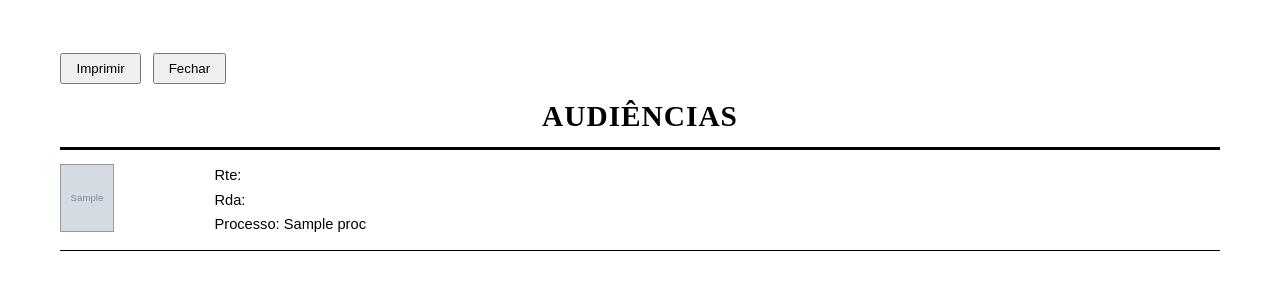
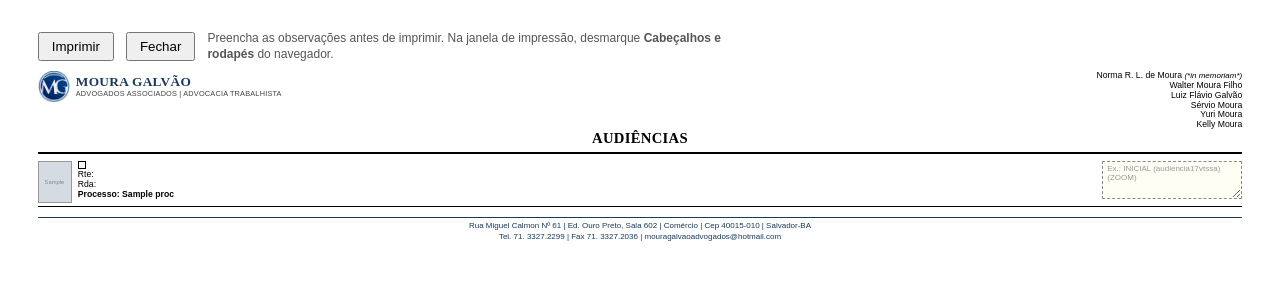
Before and after one commit to Ricardo-Santos-Tostas/Galvao, a PHP site: template advocacia/views/imprimir/pauta_audiencias.php in a window 1280 px wide. Shown: the top 303 px of the page. Run offline with PHP 8.4, Linux system fonts and the light colour scheme; the template is opened without the code that fills it: most values are stand-ins (such as "Sample title", 1, 10 or a date in 2020); grey boxes marked "Sample" are stand-in pictures; data that the repository does not hold is empty.

Commit message:
Sincroniza cadastros com o cliente via Git sem apagar anexos locais.
Inclui dados_servidor.csv, sincronizacao incremental na atualizacao do cliente, layout de impressao da pauta e importacao de Access .mdb.

```diff
--- /dev/null
+++ b/advocacia/views/imprimir/cabecalho_impressao.php
@@ -0,0 +1,17 @@
+<header class="imp-cabecalho">
+    <div class="imp-cabecalho-marca">
+        <img src="assets/img/logo.png" alt="Moura Galvão Advogados" class="imp-cabecalho-logo">
+        <div>
+            <div class="imp-cabecalho-nome">MOURA GALVÃO</div>
+            <div class="imp-cabecalho-sub">ADVOGADOS ASSOCIADOS | ADVOCACIA TRABALHISTA</div>
+        </div>
+    </div>
+    <ul class="imp-socios">
+        <li>Norma R. L. de Moura <em>(*in memoriam*)</em></li>
+        <li>Walter Moura Filho</li>
+        <li>Luiz Flávio Galvão</li>
+        <li>Sérvio Moura</li>
+        <li>Yuri Moura</li>
+        <li>Kelly Moura</li>
+    </ul>
+</header>
--- /dev/null
+++ b/advocacia/views/imprimir/estilos_impressao.php
@@ -0,0 +1,200 @@
+<?php
+/**
+ * Estilos compartilhados — impressão compacta (Arial 6.5pt, máximo por folha).
+ * Cabeçalho/rodapé repetem via table thead/tfoot (sem sobrepor o conteúdo).
+ *
+ * @var string $estilosExtras CSS adicional por tipo de relatório
+ */
+$estilosExtras = $estilosExtras ?? '';
+?>
+<style>
+    * { box-sizing: border-box; margin: 0; padding: 0; }
+    body {
+        font-family: Arial, Helvetica, sans-serif;
+        font-size: 6.5pt;
+        color: #000;
+        background: #fff;
+        padding: 8mm 10mm;
+        line-height: 1.15;
+    }
+    .botoes {
+        margin-bottom: 8px;
+        display: flex;
+        flex-wrap: wrap;
+        align-items: center;
+        gap: 6px 12px;
+    }
+    .botoes button {
+        font-size: 10pt;
+        padding: 5px 12px;
+        cursor: pointer;
+    }
+    .botoes-dica {
+        font-size: 9pt;
+        color: #555;
+        max-width: 560px;
+        line-height: 1.35;
+    }
+
+    .imp-layout {
+        width: 100%;
+        border-collapse: collapse;
+        border: none;
+    }
+    .imp-layout td {
+        border: none;
+        padding: 0;
+        vertical-align: top;
+    }
+    .imp-layout-cabecalho {
+        padding-bottom: 6px;
+    }
+    .imp-layout-cabecalho .imp-cabecalho {
+        margin-bottom: 0;
+    }
+    .imp-layout-rodape {
+        padding-top: 4px;
+    }
+    .imp-layout-rodape .imp-rodape {
+        margin-top: 0;
+    }
+
+    .imp-cabecalho {
+        display: flex;
+        justify-content: space-between;
+        align-items: flex-start;
+        gap: 10px;
+    }
+    .imp-cabecalho-marca {
+        display: flex;
+        align-items: center;
+        gap: 6px;
+        min-width: 0;
+    }
+    .imp-cabecalho-logo {
+        width: 32px;
+        height: 32px;
+        object-fit: contain;
+        flex-shrink: 0;
+    }
+    .imp-cabecalho-nome {
+        font-family: 'Times New Roman', Times, serif;
+        font-size: 10pt;
+        font-weight: bold;
+        color: #1a3a5c;
+        letter-spacing: 0.3px;
+        line-height: 1.05;
+    }
+    .imp-cabecalho-sub {
+        margin-top: 1px;
+        font-size: 5.5pt;
+        letter-spacing: 0.2px;
+        color: #444;
+        text-transform: uppercase;
+        line-height: 1.2;
+    }
+    .imp-socios {
+        list-style: none;
+        text-align: right;
+        font-size: 6.5pt;
+        line-height: 1.15;
+        flex-shrink: 0;
+    }
+    .imp-socios em { font-style: italic; font-size: 6pt; }
+
+    .imp-rodape {
+        padding-top: 3px;
+        border-top: 1.5px solid #1a3a5c;
+        text-align: center;
+    }
+    .imp-rodape-linha {
+        font-size: 6pt;
+        line-height: 1.2;
+        color: #1a3a5c;
+    }
+    .imp-rodape-linha + .imp-rodape-linha { margin-top: 1px; }
+
+    .imp-titulo {
+        text-align: center;
+        font-family: 'Times New Roman', Times, serif;
+        font-size: 11pt;
+        font-weight: bold;
+        letter-spacing: 0.3px;
+        text-transform: uppercase;
+        margin-bottom: 3px;
+    }
+    .imp-subtitulo {
+        text-align: center;
+        font-size: 6.5pt;
+        font-weight: bold;
+        margin-bottom: 5px;
+    }
+    .imp-meta {
+        text-align: center;
+        font-size: 6.5pt;
+        color: #333;
+        margin-bottom: 6px;
+    }
+    .imp-linha-grossa {
+        border: none;
+        border-top: 2px solid #000;
+        margin: 0 0 4px;
+    }
+    .imp-vazio {
+        text-align: center;
+        padding: 20px 12px;
+        color: #444;
+        line-height: 1.3;
+    }
+
+    .imp-tabela {
+        width: 100%;
+        border-collapse: collapse;
+        table-layout: fixed;
+        font-size: 6.5pt;
+    }
+    .imp-tabela th,
+    .imp-tabela td {
+        border: 1px solid #000;
+        padding: 2px 3px;
+        vertical-align: top;
+        word-wrap: break-word;
+        overflow-wrap: break-word;
+        line-height: 1.15;
+    }
+    .imp-tabela th {
+        font-size: 6.5pt;
+        font-weight: bold;
+        text-transform: uppercase;
+        background: #f0f0f0;
+    }
+
+    @page {
+        size: A4 portrait;
+        margin: 8mm;
+    }
+
+    @media print {
+        .botoes { display: none !important; }
+        body { padding: 0; margin: 0; }
+
+        .imp-layout thead { display: table-header-group; }
+        .imp-layout tfoot { display: table-footer-group; }
+        .imp-layout tbody { display: table-row-group; }
+
+        .imp-layout-cabecalho {
+            padding-bottom: 3px;
+            border-bottom: 1px solid #ccc;
+        }
+        .imp-layout-rodape {
+            padding-top: 2px;
+        }
+
+        .imp-cabecalho-logo {
+            -webkit-print-color-adjust: exact;
+            print-color-adjust: exact;
+        }
+    }
+
+    <?= $estilosExtras ?>
+</style>
--- /dev/null
+++ b/advocacia/views/imprimir/layout_impressao_fim.php
@@ -0,0 +1,6 @@
+                </td>
+            </tr>
+        </tbody>
+    </table>
+</body>
+</html>
--- /dev/null
+++ b/advocacia/views/imprimir/layout_impressao_inicio.php
@@ -0,0 +1,43 @@
+<?php
+/**
+ * @var string $tituloPagina  Título da aba do navegador
+ * @var string $dicaImpressao Texto opcional acima dos botões
+ */
+$tituloPagina  = $tituloPagina ?? 'Impressão';
+$dicaImpressao = $dicaImpressao ?? 'Na janela de impressão, desmarque <strong>Cabeçalhos e rodapés</strong> do navegador.';
+$estilosExtras = $estilosExtras ?? '';
+?>
+<!DOCTYPE html>
+<html lang="pt-BR">
+<head>
+    <meta charset="UTF-8">
+    <title><?= htmlspecialchars($tituloPagina) ?></title>
+    <?php include __DIR__ . '/estilos_impressao.php'; ?>
+</head>
+<body>
+    <div class="botoes">
+        <button type="button" onclick="window.print()">Imprimir</button>
+        <button type="button" onclick="window.close()">Fechar</button>
+        <?php if ($dicaImpressao !== ''): ?>
+        <p class="botoes-dica"><?= $dicaImpressao ?></p>
+        <?php endif; ?>
+    </div>
+
+    <table class="imp-layout">
+        <thead>
+            <tr>
+                <td class="imp-layout-cabecalho">
+                    <?php include __DIR__ . '/cabecalho_impressao.php'; ?>
+                </td>
+            </tr>
+        </thead>
+        <tfoot>
+            <tr>
+                <td class="imp-layout-rodape">
+                    <?php include __DIR__ . '/rodape_impressao.php'; ?>
+                </td>
+            </tr>
+        </tfoot>
+        <tbody>
+            <tr>
+                <td class="imp-corpo">
--- a/advocacia/views/imprimir/pauta_audiencias.php
+++ b/advocacia/views/imprimir/pauta_audiencias.php
@@ -1,59 +1,25 @@
 <?php
 /** @var array $gruposPorData */
-?>
-<!DOCTYPE html>
-<html lang="pt-BR">
-<head>
-    <meta charset="UTF-8">
-    <title>Audiências · Impressão</title>
-    <style>
-        * { box-sizing: border-box; margin: 0; padding: 0; }
-        body {
-            font-family: Arial, Helvetica, sans-serif;
-            font-size: 11pt;
-            color: #000;
-            background: #fff;
-            padding: 14mm 16mm;
-        }
-        .botoes { margin-bottom: 16px; }
-        .botoes button {
-            font-size: 10pt;
-            padding: 6px 14px;
-            margin-right: 8px;
-            cursor: pointer;
-        }
-        .pauta-bloco { margin-bottom: 28px; }
+
+$tituloPagina = 'Audiências · Impressão';
+$dicaImpressao = 'Preencha as observações antes de imprimir. Na janela de impressão, desmarque <strong>Cabeçalhos e rodapés</strong> do navegador.';
+$estilosExtras = <<<'CSS'
+    .pauta-bloco { margin-bottom: 10px; }
     .pauta-bloco:last-child { margin-bottom: 0; }
-        .pauta-titulo {
-            text-align: center;
-            font-family: 'Times New Roman', Times, serif;
-            font-size: 22pt;
-            font-weight: bold;
-            letter-spacing: 1px;
-            text-transform: uppercase;
-            margin-bottom: 10px;
-        }
-        .pauta-data {
-            text-align: center;
-            font-size: 11pt;
-            margin-bottom: 14px;
-        }
-        .pauta-linha-grossa {
-            border: none;
-            border-top: 3px solid #000;
-            margin: 0 0 0 0;
-        }
     .pauta-item {
         display: flex;
         align-items: flex-start;
-            gap: 14px;
-            padding: 14px 0;
+        gap: 6px;
+        padding: 3px 0;
         border-bottom: 1px solid #000;
+        font-size: 6.5pt;
+        line-height: 1.15;
+        break-inside: avoid;
+        page-break-inside: avoid;
     }
-        .pauta-item:last-child { border-bottom: 1px solid #000; }
     .pauta-foto {
-            width: 54px;
-            height: 68px;
+        width: 34px;
+        height: 42px;
         flex-shrink: 0;
         border: 1px solid #999;
         background: #f5f5f5;
@@ -65,50 +31,77 @@
         height: 100%;
         object-fit: cover;
     }
-        .pauta-esq {
-            width: 72px;
+    .pauta-item-esq { flex: 1; min-width: 0; }
+    .pauta-item-linha { display: block; margin-top: 0; }
+    .pauta-item-topo {
+        display: flex;
+        align-items: flex-start;
+        gap: 4px;
+        margin-bottom: 1px;
+    }
+    .pauta-check-box {
+        display: block;
+        width: 8px;
+        height: 8px;
+        border: 1px solid #000;
         flex-shrink: 0;
-            line-height: 1.45;
-            font-size: 11pt;
+        margin-top: 0;
     }
-        .pauta-dir {
-            flex: 1;
-            line-height: 1.55;
-            font-size: 11pt;
+    .pauta-processo { font-weight: bold; }
+    .pauta-obs {
+        flex: 0 0 140px;
+        width: 140px;
+        min-height: 38px;
+        border: 1px dashed #888;
+        border-radius: 1px;
+        padding: 2px 4px;
+        font-family: inherit;
+        font-size: 6.5pt;
+        line-height: 1.15;
+        resize: vertical;
+        background: #fffef5;
     }
-        .pauta-dir div + div { margin-top: 2px; }
-        .pauta-vazio {
-            text-align: center;
-            padding: 40px 20px;
-            color: #444;
-            line-height: 1.6;
+    .pauta-obs:focus {
+        outline: 1px solid #c9a227;
+        border-color: #c9a227;
+        background: #fff;
+    }
+    .pauta-obs::placeholder { color: #999; font-size: 6pt; }
+    .pauta-bloco-titulo {
+        break-after: avoid;
+        page-break-after: avoid;
     }
     @media print {
-            .botoes { display: none !important; }
-            body { padding: 0; }
-            .pauta-bloco { page-break-inside: avoid; }
         .pauta-foto img {
             -webkit-print-color-adjust: exact;
             print-color-adjust: exact;
         }
+        .pauta-obs {
+            border: none;
+            background: transparent;
+            padding: 0;
+            resize: none;
+            overflow: visible;
+            min-height: 0;
+            flex: 0 0 130px;
+            width: 130px;
         }
-        @page { size: A4 portrait; margin: 14mm 16mm; }
-    </style>
-</head>
-<body>
-    <div class="botoes">
-        <button type="button" onclick="window.print()">Imprimir</button>
-        <button type="button" onclick="window.close()">Fechar</button>
-    </div>
+    }
+CSS;
+
+include __DIR__ . '/layout_impressao_inicio.php';
+?>
 
 <?php if (empty($gruposPorData)): ?>
-    <p class="pauta-vazio">Nenhuma audiência encontrada para o período informado.</p>
+<p class="imp-vazio">Nenhuma audiência encontrada para o período informado.</p>
 <?php else: ?>
     <?php foreach ($gruposPorData as $data => $itens): ?>
     <section class="pauta-bloco">
-            <h1 class="pauta-titulo">Audiências</h1>
-            <p class="pauta-data"><?= htmlspecialchars(pautaFormatarDataPorExtenso($data)) ?></p>
-            <hr class="pauta-linha-grossa">
+        <div class="pauta-bloco-titulo">
+            <h1 class="imp-titulo">Audiências</h1>
+            <p class="imp-subtitulo"><?= htmlspecialchars(pautaFormatarDataPorExtenso($data)) ?></p>
+            <hr class="imp-linha-grossa">
+        </div>
 
         <?php foreach ($itens as $reg): ?>
         <article class="pauta-item">
@@ -117,29 +110,45 @@
                 <img src="<?= htmlspecialchars($reg['foto_url']) ?>" alt="Foto do reclamante">
                 <?php endif; ?>
             </div>
-                <div class="pauta-esq">
+            <div class="pauta-item-esq">
+                <div class="pauta-item-topo">
+                    <span class="pauta-check-box" aria-hidden="true"></span>
+                    <div>
                         <?php if (pautaFormatarJunta($reg['JUNTA'] ?? '')): ?>
-                    <div><?= htmlspecialchars(pautaFormatarJunta($reg['JUNTA'] ?? '')) ?></div>
+                        <div class="pauta-item-linha"><?= htmlspecialchars(pautaFormatarJunta($reg['JUNTA'] ?? '')) ?></div>
                         <?php endif; ?>
                         <?php if (pautaFormatarHora($reg['HORA_AUD'] ?? '')): ?>
-                    <div><?= htmlspecialchars(pautaFormatarHora($reg['HORA_AUD'] ?? '')) ?></div>
+                        <div class="pauta-item-linha"><?= htmlspecialchars(pautaFormatarHora($reg['HORA_AUD'] ?? '')) ?></div>
                         <?php endif; ?>
                     </div>
-                <div class="pauta-dir">
+                </div>
                 <?php if (trim((string) ($reg['RECLAMANTE'] ?? '')) !== ''): ?>
-                    <div>Rte: <?= htmlspecialchars(pautaTextoMaiusculo($reg['RECLAMANTE'] ?? '')) ?></div>
+                <div class="pauta-item-linha">Rte: <?= htmlspecialchars(pautaTextoMaiusculo($reg['RECLAMANTE'] ?? '')) ?></div>
                 <?php endif; ?>
                 <?php if (trim((string) ($reg['RECLAMADA'] ?? '')) !== ''): ?>
-                    <div>Rda: <?= htmlspecialchars(pautaTextoMaiusculo($reg['RECLAMADA'] ?? '')) ?></div>
+                <div class="pauta-item-linha">Rda: <?= htmlspecialchars(pautaTextoMaiusculo($reg['RECLAMADA'] ?? '')) ?></div>
                 <?php endif; ?>
                 <?php if (trim((string) ($reg['PROC'] ?? '')) !== ''): ?>
-                    <div>Processo: <?= htmlspecialchars(trim((string) ($reg['PROC'] ?? ''))) ?></div>
+                <div class="pauta-item-linha pauta-processo">Processo: <?= htmlspecialchars(trim((string) ($reg['PROC'] ?? ''))) ?></div>
                 <?php endif; ?>
             </div>
+            <textarea class="pauta-obs" rows="3" spellcheck="false"
+                      placeholder="Ex.: INICIAL (audiencia17vtssa) (ZOOM)"></textarea>
         </article>
         <?php endforeach; ?>
     </section>
     <?php endforeach; ?>
 <?php endif; ?>
-</body>
-</html>
+
+<script>
+    document.querySelectorAll('.pauta-obs').forEach((campo) => {
+        const ajustar = () => {
+            campo.style.height = 'auto';
+            campo.style.height = Math.max(38, campo.scrollHeight) + 'px';
+        };
+        ajustar();
+        campo.addEventListener('input', ajustar);
+    });
+</script>
+
+<?php include __DIR__ . '/layout_impressao_fim.php'; ?>
--- a/advocacia/views/imprimir/pauta_helpers.php
+++ b/advocacia/views/imprimir/pauta_helpers.php
@@ -44,7 +44,7 @@ function pautaFormatarDataPorExtenso(?string $data): string
     $diaSemana = $dias[$dt->format('l')] ?? $dt->format('l');
     $mes = $meses[(int) $dt->format('n')] ?? $dt->format('F');
 
-    return $diaSemana . ', ' . (int) $dt->format('j') . ' de ' . $mes . ' de ' . $dt->format('Y');
+    return mb_strtolower($diaSemana, 'UTF-8') . ', ' . (int) $dt->format('j') . ' de ' . $mes . ' de ' . $dt->format('Y') . '.';
 }
 
 function pautaChaveData(?string $data): string
@@ -105,10 +105,10 @@ function pautaFormatarHora(?string $hora): string
     }
 
     if (preg_match('/^(\d{1,2}):(\d{2})/', $texto, $m)) {
-        return (int) $m[1] . ':' . $m[2] . ' hs';
+        return (int) $m[1] . ':' . $m[2] . ' hs:';
     }
 
-    return $texto . ' hs';
+    return $texto . ' hs:';
 }
 
 function pautaTextoMaiusculo(?string $valor): string
--- /dev/null
+++ b/advocacia/views/imprimir/rodape_impressao.php
@@ -0,0 +1,8 @@
+<footer class="imp-rodape">
+    <p class="imp-rodape-linha">
+        Rua Miguel Calmon Nº 61 | Ed. Ouro Preto, Sala 602 | Comércio | Cep 40015-010 | Salvador-BA
+    </p>
+    <p class="imp-rodape-linha">
+        Tel. 71. 3327.2299 | Fax 71. 3327.2036 | mouragalvaoadvogados@hotmail.com
+    </p>
+</footer>
```
Also changed, not shown: advocacia/imprimir.php (+20 -59 lines), advocacia/scripts/exportar_para_sync.php (added, +64 -0 lines), advocacia/scripts/sincronizar_planilha.php (+31 -0 lines), 9 other files. Lines whose indentation alone changed are shown as unchanged.
